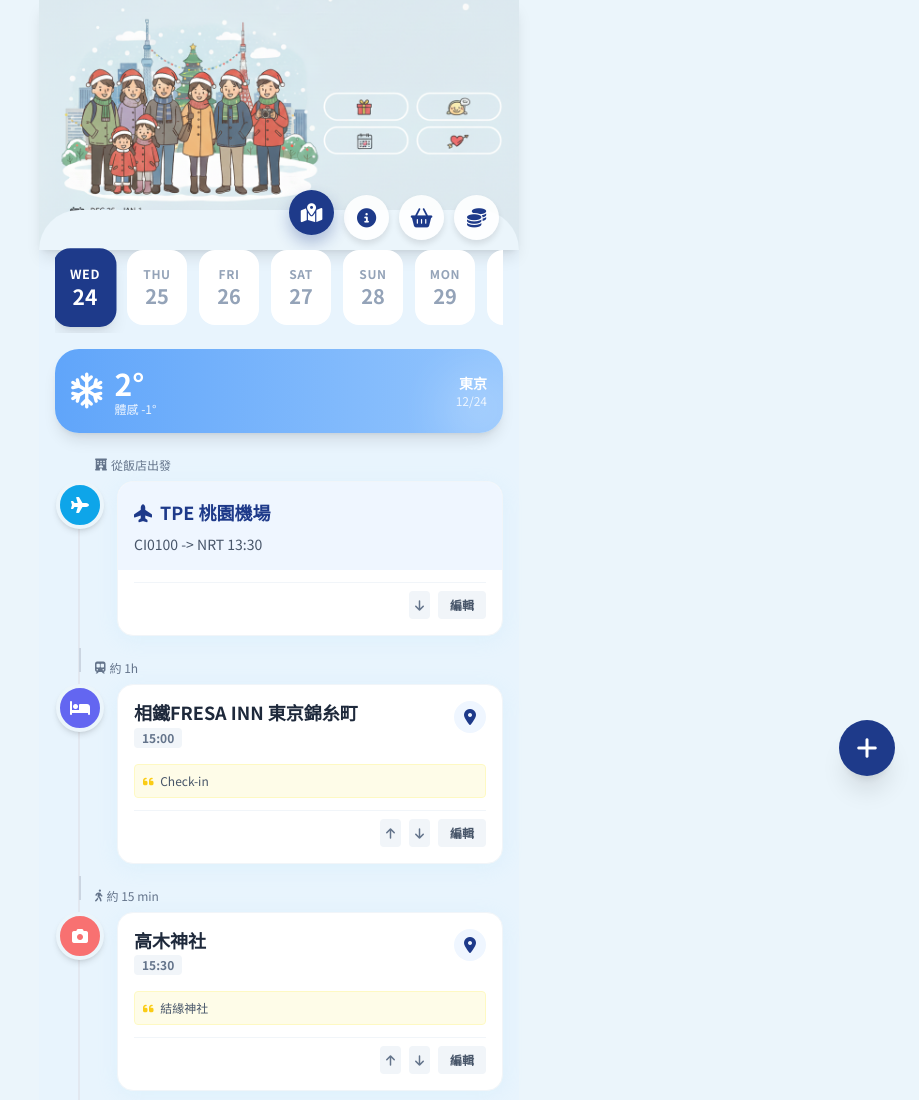
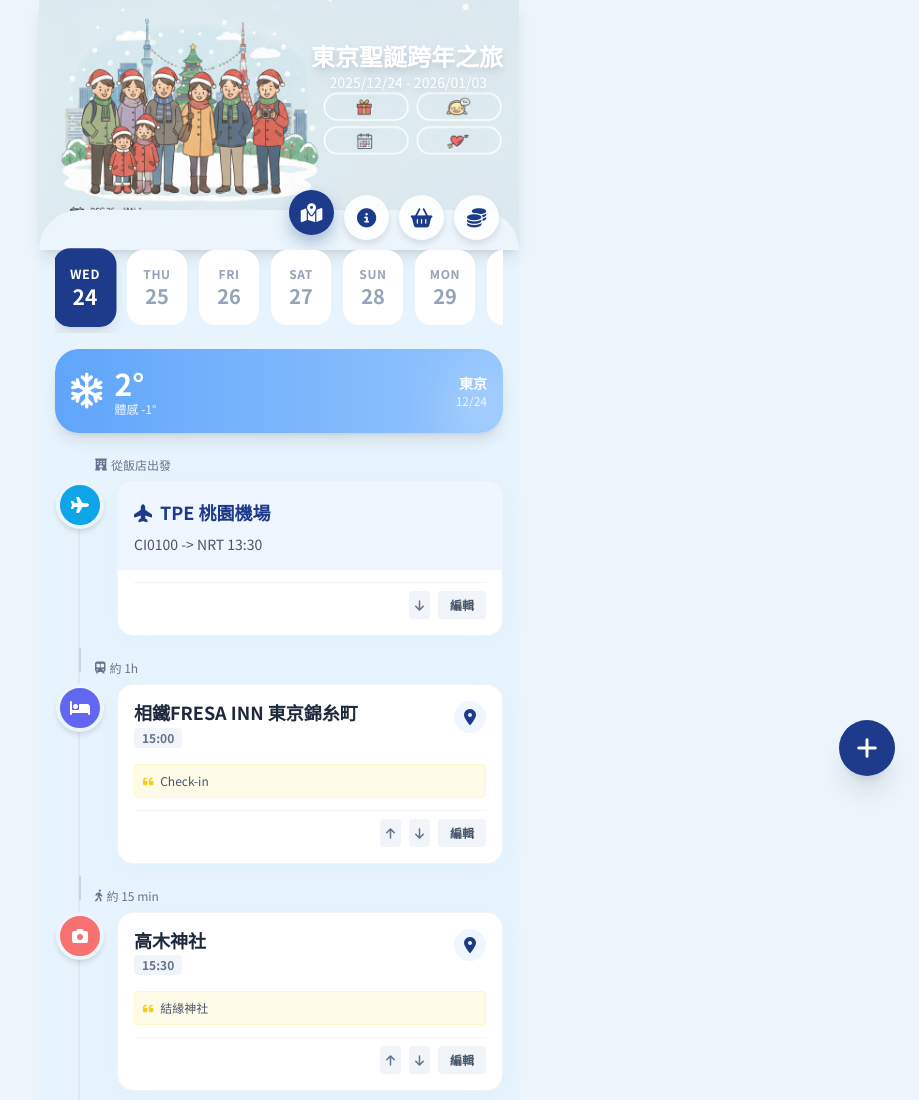
Before and after one commit to ZJ-418/tokyo-planner, a plain HTML site: page index4.html in a window 1280 px wide. Shown: the top 1100 px of the page, without its empty margins (361-1280 px from the left). Drawn offline with nearby package versions, Linux system fonts and the light colour scheme.

Commit message:
Update index4.html

```diff
--- a/index4.html
+++ b/index4.html
@@ -3,7 +3,7 @@
 <head>
     <meta charset="UTF-8">
     <meta name="viewport" content="width=device-width, initial-scale=1.0, maximum-scale=1.0, user-scalable=no">
-    <title>東京聖誕之旅 2025</title>
+    <title>東京聖誕跨年之旅 2025</title>
     <script src="https://cdn.tailwindcss.com"></script>
     <link rel="stylesheet" href="https://cdnjs.cloudflare.com/ajax/libs/font-awesome/6.4.0/css/all.min.css">
     <script src="https://unpkg.com/vue@3/dist/vue.global.js"></script>
@@ -107,7 +107,10 @@
 
     <header class="relative h-[250px] w-full overflow-hidden shadow-lg z-0">
         <img src="Image.jpg" alt="Tokyo Holiday" class="w-full h-full object-cover">
-
+         <div class="absolute top-6 right-0 p-4 text-white text-right">
+			<h1 class="text-2xl font-bold drop-shadow-lg pr-0">東京聖誕跨年之旅</h1>
+			<p class="text-sm drop-shadow-md pr-4">2025/12/24 - 2026/01/03</p>
+		</div>
         <div class="header-curve"></div>
 
         <div class="floating-tabs">
@@ -706,4 +709,5 @@
     }).mount('#app')
 </script>
 </body>
+
 </html>
```
